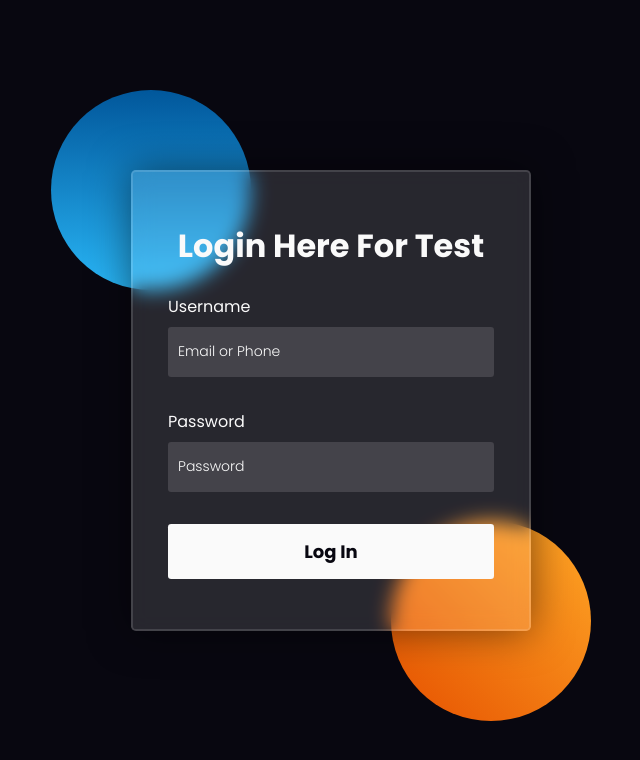
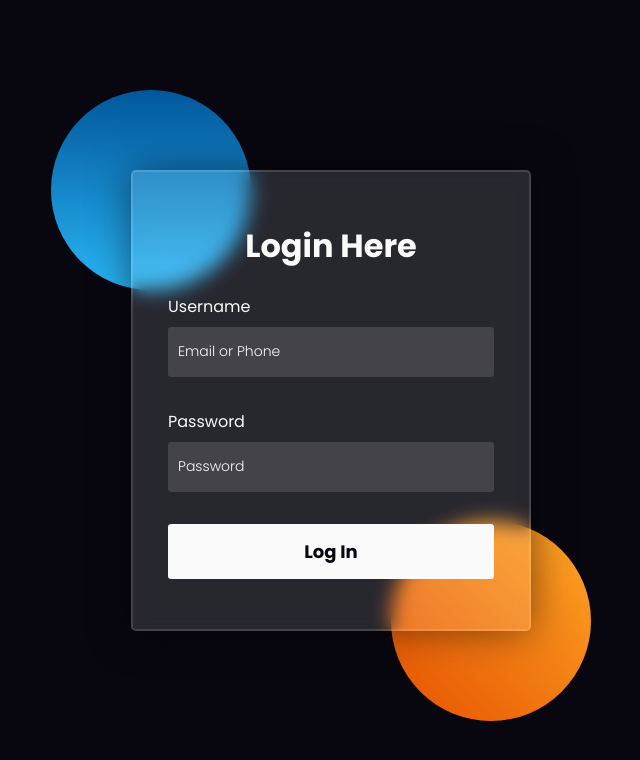
Before and after one commit to Nikkihosseini/git-test, a plain HTML site: page index.html in a window 1280 px wide. Shown: the whole page, without its empty margins (309-949 px from the left). Drawn offline with Linux system fonts and the light colour scheme.

Commit message:
reset change

```diff
--- a/index.html
+++ b/index.html
@@ -14,7 +14,7 @@
         <div class="shape shape_one"></div>
         <div class="shape shape_twe"></div>
         <div class="login_form">
-            <h1 class="login_title">Login Here For Test</h1>
+            <h1 class="login_title">Login Here</h1>
             <form class="form" action="">
                 <label class="form_label" for="username">Username</label>
                 <input id="username" class="form_input" type="text" placeholder="Email or Phone">
```
